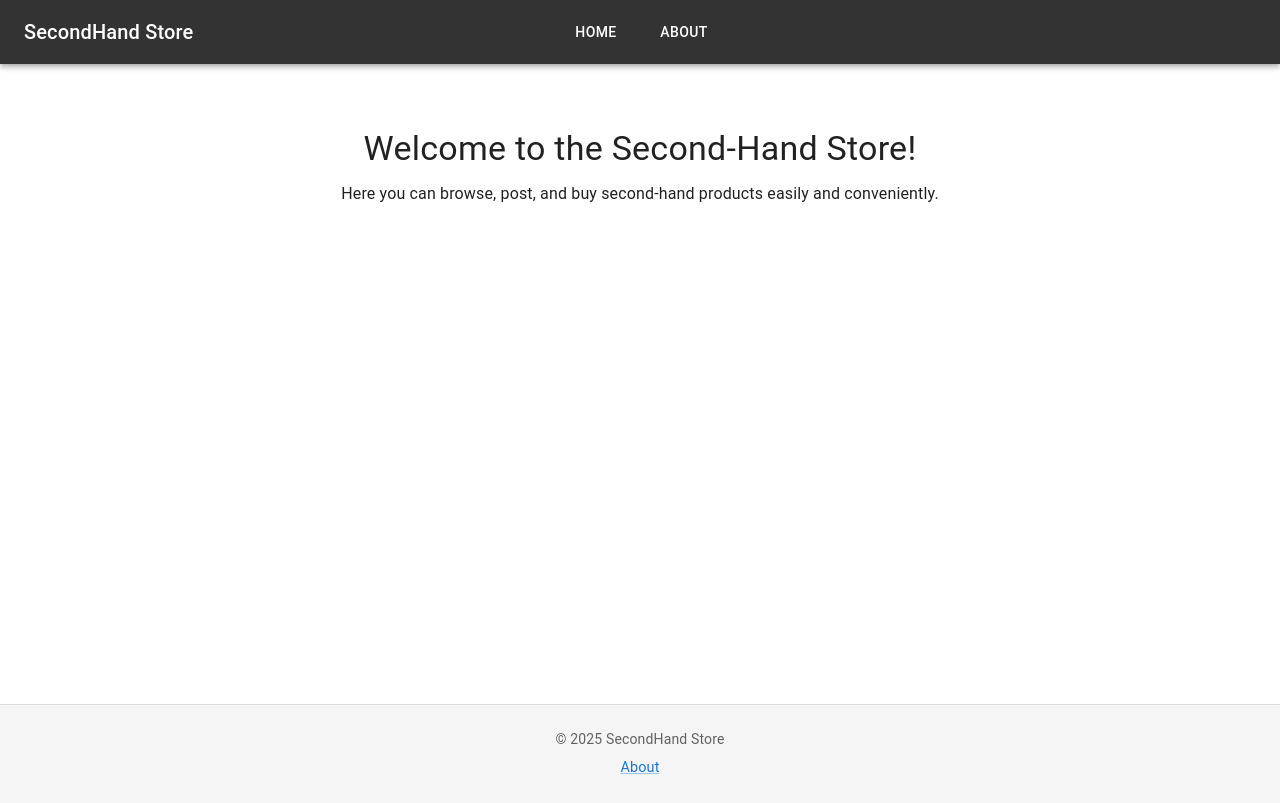
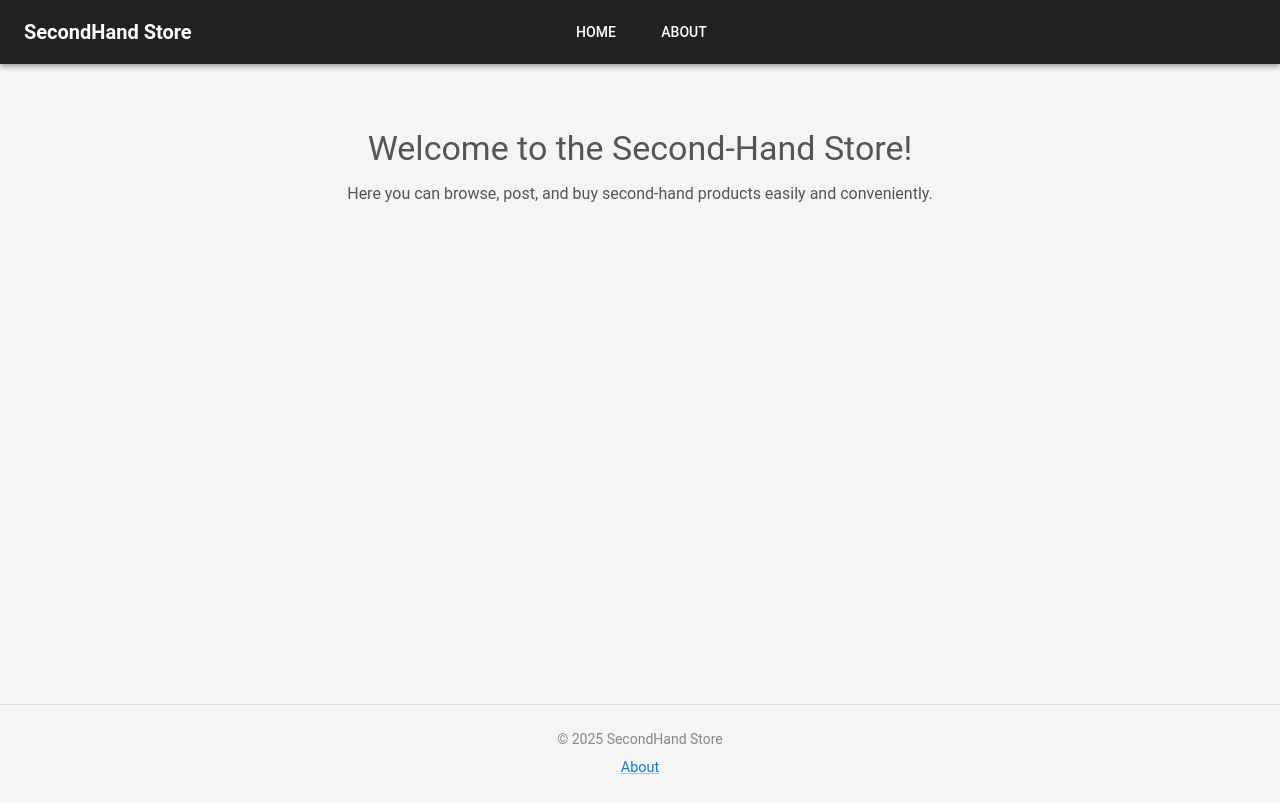
Before and after one commit to colman-dev-project/Front, a React (Vite) app: page / in a window 1280 px wide. Built offline with nearby package versions, Linux system fonts and the light colour scheme; no server answers.

Commit message:
fix: addressed PR comments

```diff
--- a/src/components/Footer/Footer.styled.js
+++ b/src/components/Footer/Footer.styled.js
@@ -1,13 +1,14 @@
 import { Box } from "@mui/material";
 import { styled } from "@mui/system";
+import theme from "../../theme/theme.js";
 
 export const FooterContainer = styled(Box)({
-  backgroundColor: "#f5f5f5",
-  borderTop: "1px solid #ddd",
+  backgroundColor: theme.palette.grey[100],
+  borderTop: `1px solid ${theme.palette.divider}`,
   padding: "1.5rem 2rem",
   textAlign: "center",
   fontSize: "0.9rem",
-  color: "#555",
+  color: theme.palette.grey[700],
   marginTop: "auto",
 });
 
--- a/src/components/Navbar/Navbar.jsx
+++ b/src/components/Navbar/Navbar.jsx
@@ -2,7 +2,7 @@ import React from "react";
 import { Typography, Button } from "@mui/material";
 import { Link } from "react-router-dom";
 import { CustomAppBar, CustomToolbar, NavLinks } from "./Navbar.styled";
-import { capitalize } from "../../utils/utils.js";
+import { capitalize } from "../../utils/string.js";
 import { ENDPOINTS as ROUTER_PATHS } from "../../constants/routerPaths.js";
 
 function Navbar() {
--- a/src/components/Navbar/Navbar.styled.js
+++ b/src/components/Navbar/Navbar.styled.js
@@ -1,8 +1,9 @@
 import { AppBar, Toolbar, Box } from "@mui/material";
 import { styled } from "@mui/system";
+import theme from "../../theme/theme.js";
 
 export const CustomAppBar = styled(AppBar)({
-  backgroundColor: "#333",
+  backgroundColor: theme.palette.grey[900],
 });
 
 export const CustomToolbar = styled(Toolbar)({
--- a/src/main.jsx
+++ b/src/main.jsx
@@ -3,13 +3,14 @@ import ReactDOM from "react-dom/client";
 import { RouterProvider } from "react-router-dom";
 import { CssBaseline } from "@mui/material";
 import { router } from "./router";
+import { ThemeProvider } from "@mui/system";
+import theme from "./theme/theme";
 
 ReactDOM.createRoot(document.getElementById("root")).render(
-
-
-
   <React.StrictMode>
-    <CssBaseline />
-    <RouterProvider router={router} />
+    <ThemeProvider theme={theme}>
+      <CssBaseline />
+      <RouterProvider router={router} />
+    </ThemeProvider>
   </React.StrictMode>,
 );
--- /dev/null
+++ b/src/theme/theme.js
@@ -0,0 +1,30 @@
+import { createTheme } from "@mui/material/styles";
+
+const theme = createTheme({
+  palette: {
+    background: {
+      default: "#f5f5f5",
+      paper: "#ffffff",
+    },
+    divider: "#ddd",
+    text: {
+      primary: "#555555",
+      secondary: "#888888",
+    },
+    primary: {
+      main: "#1976d2",
+    },
+    secondary: {
+      main: "#1565c0",
+    },
+  },
+  typography: {
+    fontFamily: `'Roboto', 'Helvetica', 'Arial', sans-serif`,
+    fontSize: 14,
+    h6: {
+      fontWeight: 600,
+    },
+  },
+});
+
+export default theme;
```
Also changed, not shown: src/constants/text.js (added), src/utils/string.js (renamed from src/utils/utils.js).
